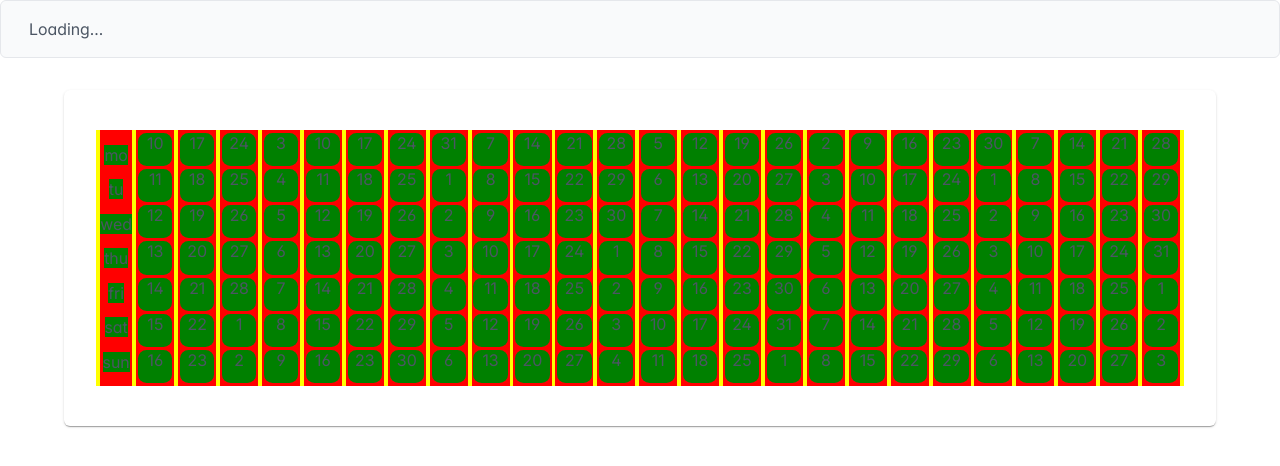
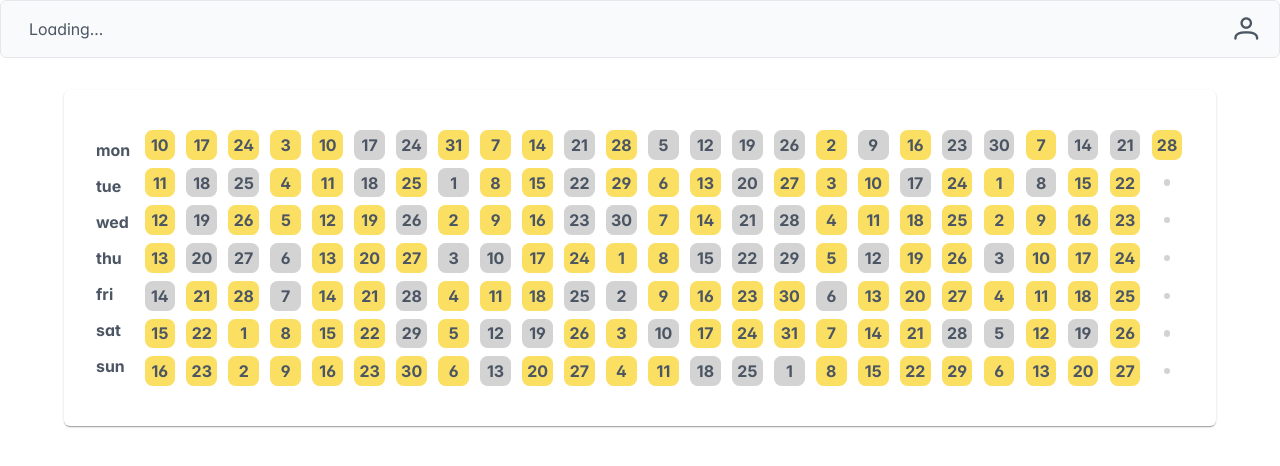
Before and after one commit to jonasknittel/habitTracker, a React (Create React App) app in the folder frontend/: page / in a window 1280 px wide. Shown: the top 466 px of the page. Built offline with nearby package versions, Linux system fonts and the light colour scheme; no server answers.

Commit message:
user api in react, some styling and user icon in menubar

```diff
--- a/frontend/src/App.tsx
+++ b/frontend/src/App.tsx
@@ -1,6 +1,7 @@
-import { Routes, Route, BrowserRouter } from 'react-router-dom';
+import { Routes, Route } from 'react-router-dom';
 import { useEffect, useState } from 'react';
 import { Menubar } from "primereact/menubar";
+import 'primeicons/primeicons.css';
 import Home from './pages/Home';
 import About from './pages/About';
 import { getUser } from './api/userApi';
@@ -24,9 +25,17 @@ function App() {
     { label: username || "Loading..." }
   ];
 
+
+  const end = (
+    <div style={{ display: 'flex', alignItems: 'center', gap: '2vw', paddingRight: '1vw' }}>
+      <p className="font-medium m-0">{username}</p>
+      <i className="pi pi-user text-xl" style={{ fontSize: '1.5rem' }}></i>
+    </div>
+  );
+
   return (
     <>
-      <Menubar model={items}></Menubar>
+      <Menubar model={items} end={end} style={{ justifyContent: "center" }}></Menubar>
       <Routes>
         <Route path="/" element={<Home />} />
         <Route path="/about" element={<About />} />
--- a/frontend/src/api/userApi.tsx
+++ b/frontend/src/api/userApi.tsx
@@ -5,3 +5,11 @@ import { API_BASE_URL } from './config';
 export const getUser = () => {
     return axios.get(`${API_BASE_URL}/api/users/`, { withCredentials: true});
 };
+
+export const updateUser = (id: number) => {
+    return axios.put(`${API_BASE_URL}/api/user/${id}`);
+}
+
+export const deleteUser = (id: number) => {
+    return axios.delete(`${API_BASE_URL}/api/user/${id}`);
+}
--- a/frontend/src/components/CalendarCard.tsx
+++ b/frontend/src/components/CalendarCard.tsx
@@ -5,7 +5,7 @@ import styles from "./CalendarCard.module.css";
 export default function CalendarCard() {
 
     const status = true;
-    const weekdays = ["mo", "tu", "wed", "thu", "fri", "sat", "sun"];
+    const weekdays = ["mon", "tue", "wed", "thu", "fri", "sat", "sun"];
 
     const today = new Date();
     const weekday = today.getDay() === 0 ? 7 : today.getDay();
@@ -24,17 +24,67 @@ export default function CalendarCard() {
 
 
     return (
-        <Card style={{ display: "flex", justifyContent: "center"}}>
-            <div style={{ backgroundColor: "yellow", display: "flex", justifyContent: "space-evenly", height: "20vw", width: "85vw" }}>
-                <div style={{ display: "flex", flexDirection:"column", alignItems:"center", justifyContent:"space-evenly", backgroundColor: "red", width: "3%" }}>
+        <Card style={{ display: "flex", justifyContent: "center" }}>
+            <div style={{ border: "1px", display: "flex", justifyContent: "space-evenly", height: "20vw", width: "85vw", gap: "8px" }}>
+                <div
+                    style={{
+                        display: "flex",
+                        flexDirection:"column",
+                        justifyContent:"space-evenly",
+                        width: "4%",
+                        }}>
                     {Array.from({ length: 7 }).map((_, i) => (
-                        <div style={{ backgroundColor: "green"}}>{weekdays[i]}</div>
+                        <div key={i}
+                            style={{
+                                width: "100%",
+                                height:"13%",
+                                display: "flex",
+                                alignItems: "center",
+                                fontWeight: "bold"
+                            }}>{weekdays[i]}</div>
                     ))}
                 </div>
                 {Array.from({ length: 25 }).map((_, j) => (
-                    <div style={{ display: "flex", flexDirection:"column", alignItems:"center", justifyContent:"space-evenly", backgroundColor: "red", width: "3.5%" }}>
+                    <div key={j} style={{ display: "flex", flexDirection:"column", gap: "8px", alignItems:"center", justifyContent:"space-evenly", width: "3.5%" }}>
                     {Array.from({ length: 7 }).map((_, i) => (
-                        <div style={{ backgroundColor: "green", width: "90%", height:"13%", borderRadius:"25%", textAlign:"center" }}>{days[j][6 - i].getDate()}</div>
+                        (days[j][6 - i] < today) ? (
+                            <div key={i}
+                                style={{
+                                    backgroundColor: (Math.random() < 0.7) ? "#FADF63" : "#D3D3D3", // random color generator
+                                    width: "90%",
+                                    height:"13%",
+                                    borderRadius:"25%",
+                                    display: "flex",
+                                    alignItems: "center",
+                                    justifyContent: "center",
+                                    textAlign:"center",
+                                    fontWeight: "bold"
+                                }}>
+                                    {days[j][6 - i].getDate()}
+                                </div>
+                         ) : (
+                            <div key={i}
+                                style={{
+                                    width: "90%",
+                                    height:"13%",
+                                    borderRadius:"25%",
+                                    display: "flex",
+                                    alignItems: "center",
+                                    justifyContent: "center",
+                                    textAlign:"center",
+                                    fontWeight: "bold"
+                                }}>
+                                <div key={i}
+                                    style={{
+                                        width: ".5vw",
+                                        height:".5vw",
+                                        borderRadius: "50%",
+                                        backgroundColor: "#D3D3D3"
+                                    }}>
+
+                                    </div>
+                                </div>
+                                )
                     ))}
                     </div>
                 ))}
```
